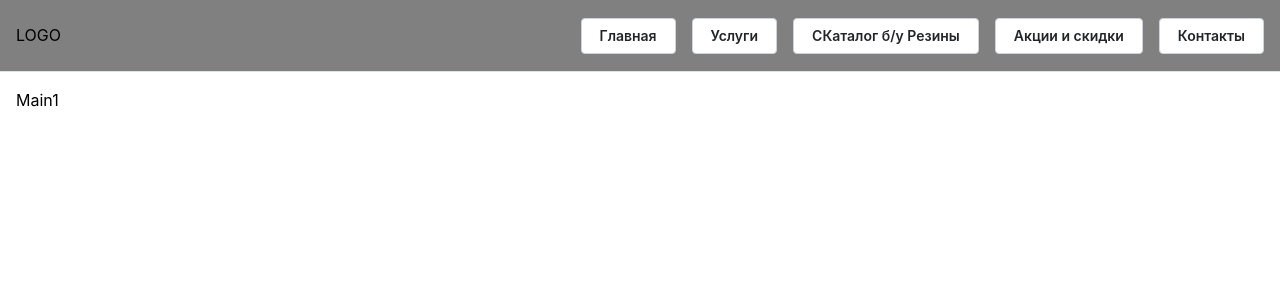
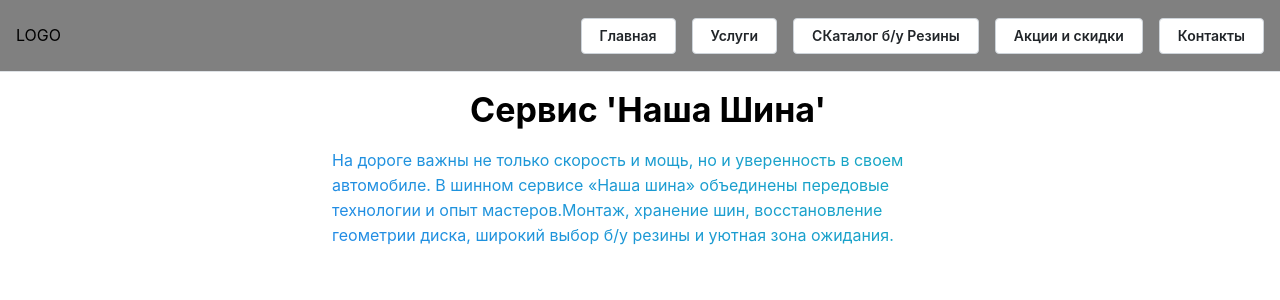
Before and after one commit to ProkoshkinLeonid/wheels_react, a React (Vite) app: page /main in a window 1280 px wide. Shown: the top 300 px of the page. Built offline with nearby package versions, Linux system fonts and the light colour scheme.

Commit message:
add section component

```diff
--- a/src/App.tsx
+++ b/src/App.tsx
@@ -1,7 +1,7 @@
 import { useEffect } from "react"
 import { Outlet, useNavigate } from "react-router-dom"
 
-import { AppShell, Button, Flex } from "@mantine/core"
+import { AppShell, Flex } from "@mantine/core"
 import { useDisclosure } from "@mantine/hooks"
 
 import { Header } from "./components/Header.tsx"
@@ -26,15 +26,11 @@ function App() {
       padding="md"
     >
       <AppShell.Header bg="grey">
-        <Header opened={opened} toggle={toggle} />
+        <Header variant="header" opened={opened} toggle={toggle} />
       </AppShell.Header>
 
       <AppShell.Navbar py="md" px={4}>
-        <Button variant="default">Главная</Button>
-        <Button variant="default">Услуги</Button>
-        <Button variant="default">CКаталог б/у Резины</Button>
-        <Button variant="default">Акции и скидки</Button>
-        <Button variant="default">Контакты</Button>
+        <Header variant="navbar" />
       </AppShell.Navbar>
 
       <AppShell.Main pb={0} pr={0} w="100%">
--- a/src/components/ContentWrapper.tsx
+++ /dev/null
@@ -1,9 +0,0 @@
-import { FC, ReactNode } from "react"
-
-interface ContentWrapperProps {
-  children: ReactNode
-}
-
-export const ContentWrapper: FC<ContentWrapperProps> = ({ children }) => {
-  return <div>{children}</div>
-}
--- a/src/components/Header.tsx
+++ b/src/components/Header.tsx
@@ -1,25 +1,47 @@
 import { FC } from "react"
+import { useNavigate } from "react-router-dom"
 
 import { Burger, Button, Group } from "@mantine/core"
 
+import { PAGES } from "../pages/utils/routes.constants.ts"
+
 interface HeaderProps {
-  opened: boolean
-  toggle(): void
+  opened?: boolean
+  toggle?(): void
+  variant: "navbar" | "header"
 }
-export const Header: FC<HeaderProps> = ({ opened, toggle }) => {
+export const Header: FC<HeaderProps> = ({ opened, toggle, variant }) => {
+  const navigate = useNavigate()
+
+  const Buttons = () => {
+    return (
+      <>
+        <Button variant="default" onClick={() => navigate(PAGES.MAIN.INDEX)}>
+          Главная
+        </Button>
+        <Button variant="default" onClick={() => navigate(PAGES.MAIN.SERVICES)}>
+          Услуги
+        </Button>
+        <Button variant="default">CКаталог б/у Резины</Button>
+        <Button variant="default">Акции и скидки</Button>
+        <Button variant="default">Контакты</Button>
+      </>
+    )
+  }
+
+  if (variant === "header") {
     return (
       <Group h="100%" px="md">
         <Burger opened={opened} onClick={toggle} hiddenFrom="sm" size="sm" />
         <Group justify="space-between" style={{ flex: 1 }}>
           <div>LOGO</div>
           <Group ml="xl" gap="md" visibleFrom="sm">
-          <Button variant="default">Главная</Button>
-          <Button variant="default">Услуги</Button>
-          <Button variant="default">CКаталог б/у Резины</Button>
-          <Button variant="default">Акции и скидки</Button>
-          <Button variant="default">Контакты</Button>
+            <Buttons />
           </Group>
         </Group>
       </Group>
     )
   }
+
+  return <Buttons />
+}
--- /dev/null
+++ b/src/components/Section.tsx
@@ -0,0 +1,19 @@
+import { FC, ReactNode } from "react"
+
+import { Flex, Text, Title } from "@mantine/core"
+
+interface SectionProps {
+  children: ReactNode
+  title: string
+}
+
+export const Section: FC<SectionProps> = ({ children, title }) => {
+  return (
+    <Flex h="100%" justify="center" direction="column" align="center" gap="md">
+      <Title order={1}>{title}</Title>
+      <Text maw="50%" variant="gradient">
+        {children}
+      </Text>
+    </Flex>
+  )
+}
--- a/src/main.tsx
+++ b/src/main.tsx
@@ -12,12 +12,15 @@ import { createRoot } from "react-dom/client"
 
 import App from "./App.tsx"
 import { Main } from "./pages/Main.tsx"
+import { Services } from "./pages/Services.tsx"
 import { PAGES } from "./pages/utils/routes.constants.ts"
 
 import "@mantine/core/styles.css"
 
 const theme = createTheme({
-  /** Put your mantine theme override here */
+  colors: {
+    yellow: ["red"],
+  },
 })
 
 const router = createBrowserRouter(
@@ -25,6 +28,7 @@ const router = createBrowserRouter(
     <>
       <Route path={PAGES.ROOT} element={<App />}>
         <Route path={PAGES.MAIN.INDEX} element={<Main />} />
+        <Route path={PAGES.MAIN.SERVICES} element={<Services />} />
       </Route>
       <Route path="*" element={<Navigate to={PAGES.ROOT} />} />
     </>,
--- a/src/pages/Main.tsx
+++ b/src/pages/Main.tsx
@@ -1,5 +1,12 @@
-import { ContentWrapper } from "../components/ContentWrapper.tsx"
+import { Section } from "../components/Section.tsx"
 
 export const Main = () => {
-  return <ContentWrapper>Main1</ContentWrapper>
+  return (
+    <Section title="Сервис 'Наша Шина'">
+      На дороге важны не только скорость и мощь, но и уверенность в своем
+      автомобиле. В шинном сервисе «Наша шина» объединены передовые технологии и
+      опыт мастеров.Монтаж, хранение шин, восстановление геометрии диска,
+      широкий выбор б/у резины и уютная зона ожидания.
+    </Section>
+  )
 }
--- /dev/null
+++ b/src/pages/Services.tsx
@@ -0,0 +1,3 @@
+export const Services = () => {
+  return <div>Services</div>
+}
--- a/src/pages/utils/routes.constants.ts
+++ b/src/pages/utils/routes.constants.ts
@@ -4,6 +4,8 @@ class ORIGIN {
 
 class MAIN extends ORIGIN {
   static INDEX = `${this.ROOT}main`
+
+  static SERVICES = `${this.INDEX}/services`
 }
 
 export class PAGES extends ORIGIN {
```
Lines whose indentation alone changed are shown as unchanged.
